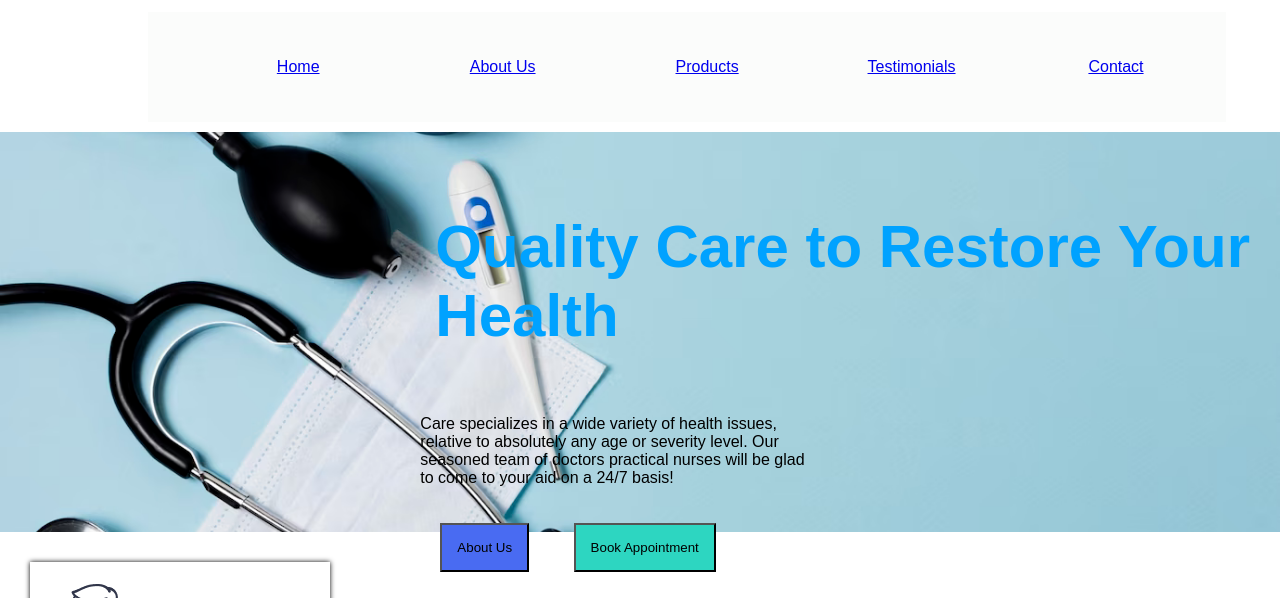
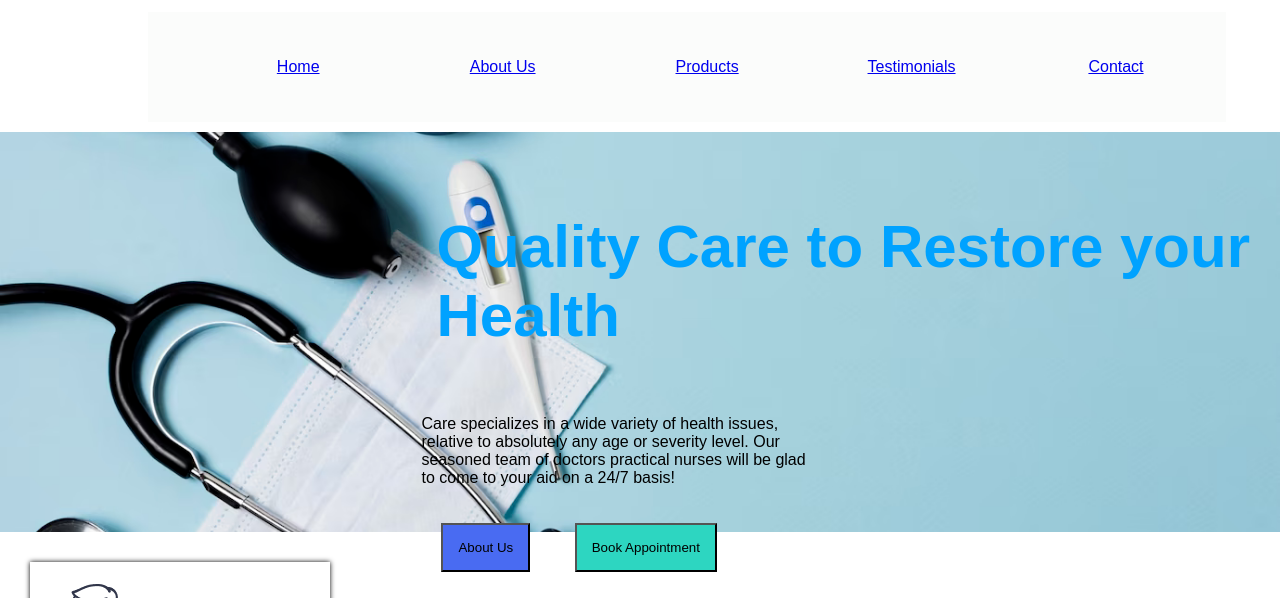
Before and after one commit to Bathenal/Medic-Care-Clinic, a plain HTML site: page index.html in a window 1280 px wide. Shown: the part 202-800 px from the top of the page. Drawn offline with Linux system fonts and the light colour scheme; a script that the page names is missing.

```diff
--- a/index.html
+++ b/index.html
@@ -22,7 +22,7 @@
 <section class="clearfix"></section>
     <section id="home">
       <div class="quality-care">
-        <h1 class="health">Quality Care to Restore Your<br> Health</h1>
+        <h1 class="health">Quality Care to Restore your<br> Health</h1>
 
         <p> Care specializes in a wide variety of health issues,<br />
           relative to absolutely any age or severity level. Our <br />seasoned
@@ -112,7 +112,7 @@
 
     </section>
     <br />
-    <h2 class="h2"><span class="span1">We'd love to </span><span class="span2">hear from you</span></h2>
+    <h2 class="h2"><span class="span1">We'd love to</span><span class="span2">hear from you</span></h2>
 
     <section id="contact">
       <form id="contactForm">
```
